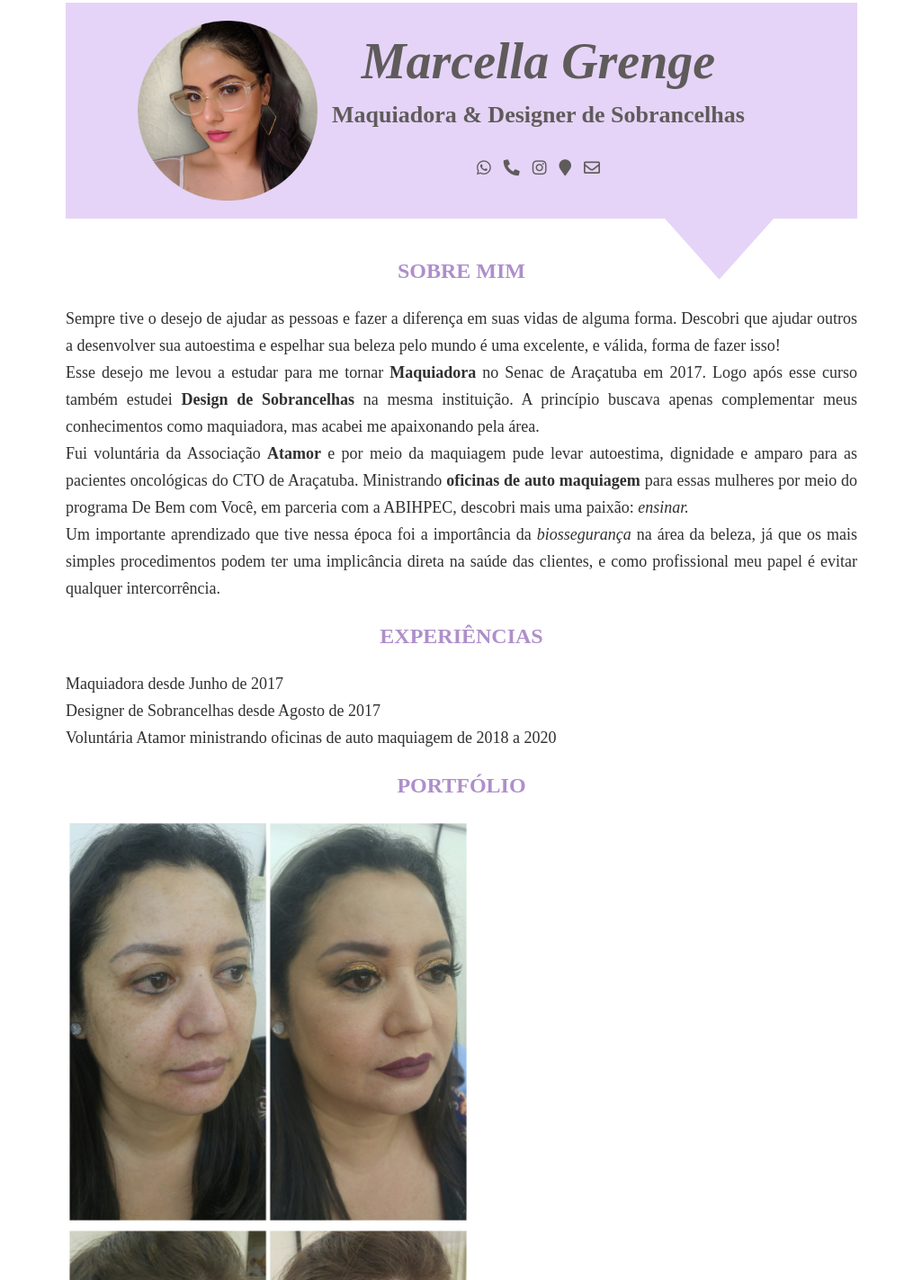
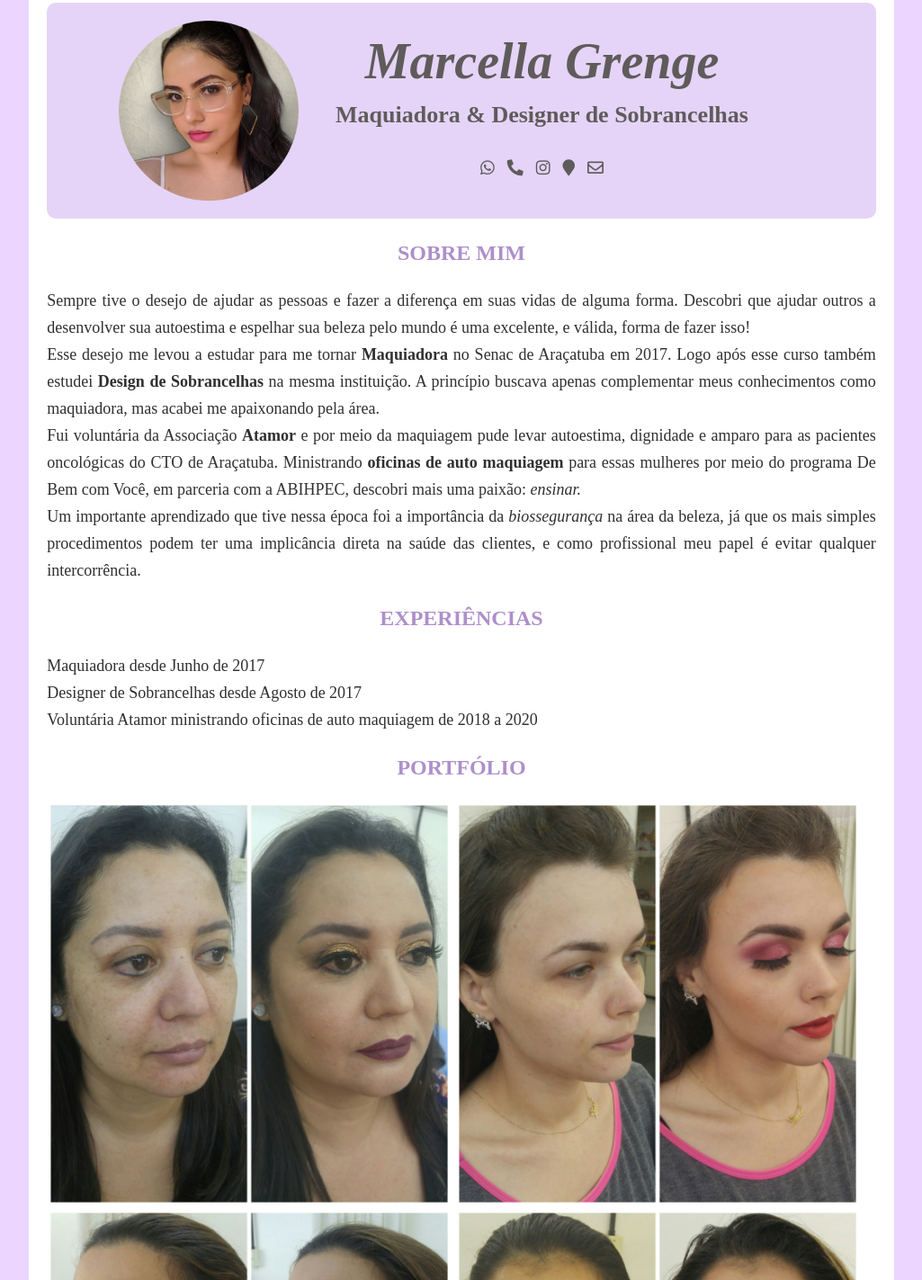
Before and after one commit to mgrenge/pagina-pessoal, a plain HTML site: page index.html in a window 1280 px wide. Shown: the part 137-1560 px from the top of the page at 90% size, without its empty margins (127-1152 px from the left). Drawn offline with Linux system fonts and the light colour scheme; a web font is replaced by a local one.

Commit message:
Adiciona cor no background e sgv da div topo

```diff
--- a/css/style.css
+++ b/css/style.css
@@ -1,39 +1,28 @@
 * {
-    font-family: 'Arbutus-Slab';
+  font-family: "Arbutus-Slab";
 }
 
 body {
-    color:#303030;
-    padding: 140px 200px;
+  color: #303030;
+  background-color: #ecd6ff;
 }
 
-.custom-shape-divider-bottom-1644327545 {
-    position: absolute;
-    bottom: 0;
-    left: 0;
-    width: 100%;
-    overflow: hidden;
-    line-height: 0;
-}
-
-.custom-shape-divider-bottom-1644327545 svg {
-    position: relative;
-    display: block;
-    width: calc(165% + 1.3px);
-    height: 150px;
-}
-
-.custom-shape-divider-bottom-1644327545 .shape-fill {
-    fill: #FFFFFF;
+.container {
+  width: 72%;
+  margin: 120px auto;
+  padding: 20px;
+  background-color: #ffffff;
+  border-radius: 10px;
 }
 
 .topo {
-    font-family: 'Mountains-of-Christmas';
-    color:#5f5b5b;
+  font-family: "Mountains-of-Christmas";
+  color: #5f5b5b;
   padding: 20px;
   background-color: #e5d4f7;
   position: relative;
-    height: 350px;
+  height: 200px;
+  border-radius: 10px;
 }
 
 .topo figure {
@@ -44,13 +33,13 @@ body {
 
 .avatar {
   width: 200px;
-    display:inline-block;
+  display: inline-block;
   padding: 0px 60px;
 }
 
 .texto {
-    font-family: 'Mountains-of-Christmas';
-    display:inline-block;
+  font-family: "Mountains-of-Christmas";
+  display: inline-block;
   width: 79.4%;
   position: relative;
   text-align: center;
@@ -71,33 +60,28 @@ body {
   padding: 5px;
 }
 
-.container {
-    position: relative;
-    top: -130px;
-}
-
 h3 {
-    color:#ae8fca;
+  color: #ae8fca;
   font-size: 24px;
-    font-family: 'Mountains-of-Christmas';
-    text-transform:uppercase;
+  font-family: "Mountains-of-Christmas";
+  text-transform: uppercase;
   padding: 26px;
   text-align: center;
 }
 
 p span {
-    font-weight:bold;
+  font-weight: bold;
   font-size: 18px;
 }
 
 p {
-    text-align:justify;
+  text-align: justify;
   font-size: 18px;
-    line-height:30px;
+  line-height: 30px;
 }
 
 li {
-    line-height:30px;
+  line-height: 30px;
   font-size: 18px;
 }
 
@@ -125,6 +109,16 @@ img {
   position: absolute;
   pointer-events: none;
   mix-blend-mode: overlay;
-    background: -webkit-radial-gradient(50% 50%, circle closest-corner, rgba(168, 223, 193, 0.4) 1, rgba(183, 196, 200, 0.2));
-    background: radial-gradient(50% 50%, circle closest-corner, rgba(168, 223, 193, 0.4) 1, rgba(183, 196, 200, 0.2));
+  background: -webkit-radial-gradient(
+    50% 50%,
+    circle closest-corner,
+    rgba(168, 223, 193, 0.4) 1,
+    rgba(183, 196, 200, 0.2)
+  );
+  background: radial-gradient(
+    50% 50%,
+    circle closest-corner,
+    rgba(168, 223, 193, 0.4) 1,
+    rgba(183, 196, 200, 0.2)
+  );
 }
--- a/index.html
+++ b/index.html
@@ -1,21 +1,31 @@
 <!DOCTYPE html>
 <html lang="pt-BR">
   <head>
-
-        <meta charset="UTF-8">
+    <meta charset="UTF-8" />
     <title>Marcella Grenge</title>
-        <link rel="stylesheet" href="css/reset.css">
-        <link rel="stylesheet" href="css/style.css">
-        <link href="https://fonts.googleapis.com/css?family=Mountains-of-Christmas|Arbutus-Slab" rel="stylesheet">
-        <link rel="stylesheet" href="https://pro.fontawesome.com/releases/v5.10.0/css/all.css" integrity="sha384-AYmEC3Yw5cVb3ZcuHtOA93w35dYTsvhLPVnYs9eStHfGJvOvKxVfELGroGkvsg+p" crossorigin="anonymous"/>
-
+    <link rel="stylesheet" href="css/reset.css" />
+    <link rel="stylesheet" href="css/style.css" />
+    <link
+      href="https://fonts.googleapis.com/css?family=Mountains-of-Christmas|Arbutus-Slab"
+      rel="stylesheet"
+    />
+    <link
+      rel="stylesheet"
+      href="https://pro.fontawesome.com/releases/v5.10.0/css/all.css"
+      integrity="sha384-AYmEC3Yw5cVb3ZcuHtOA93w35dYTsvhLPVnYs9eStHfGJvOvKxVfELGroGkvsg+p"
+      crossorigin="anonymous"
+    />
   </head>
 
   <body>
-
+    <div class="container">
       <div class="topo">
         <figure>
-                <img class="avatar" src= "img/profile-pic.png" alt="Foto de perfil da Marcella">
+          <img
+            class="avatar"
+            src="img/profile-pic.png"
+            alt="Foto de perfil da Marcella"
+          />
         </figure>
 
         <div class="texto">
@@ -26,58 +36,69 @@
           <p><i class="fab fa-instagram"></i></p>
           <p><i class="fas fa-map-marker"></i></p>
           <p><i class="far fa-envelope"></i></p>
-
+        </div>
       </div>
 
-            <div class="custom-shape-divider-bottom-1644327545">
-                <svg data-name="Layer 1" xmlns="http://www.w3.org/2000/svg" viewBox="0 0 1200 120" preserveAspectRatio="none">
-                    <path d="M649.97 0L599.91 54.12 550.03 0 0 0 0 120 1200 120 1200 0 649.97 0z" class="shape-fill"></path>
-                </svg>
-            </div>
-
-        </div>
-
-        <div class="container">
       <h3>Sobre Mim</h3>
 
-            <p>Sempre tive o desejo de ajudar as pessoas e fazer a diferença em suas vidas de alguma forma. Descobri que ajudar outros a desenvolver sua autoestima e espelhar sua beleza pelo mundo é uma excelente, e válida, forma de fazer isso! </p>
-            <p>Esse desejo me levou a estudar para me tornar <span>Maquiadora</span> no Senac de Araçatuba em 2017. Logo após esse curso também estudei <span>Design de Sobrancelhas</span> na mesma instituição. A princípio buscava apenas complementar meus conhecimentos como maquiadora, mas acabei me apaixonando pela área.</p>
-            <p>Fui voluntária da Associação <span>Atamor</span> e por meio da maquiagem pude levar autoestima, dignidade e amparo para as pacientes oncológicas do CTO de Araçatuba. Ministrando <span>oficinas de auto maquiagem</span> para essas mulheres por meio do programa De Bem com Você, em parceria com a ABIHPEC, descobri mais uma paixão: <em>ensinar.</em></p>
-            <p>Um importante aprendizado que tive nessa época foi a importância da <em>biossegurança</em> na área da beleza, já que os mais simples procedimentos podem ter uma implicância direta na saúde das clientes, e como profissional meu papel é evitar qualquer intercorrência.</p>
-
+      <p>
+        Sempre tive o desejo de ajudar as pessoas e fazer a diferença em suas
+        vidas de alguma forma. Descobri que ajudar outros a desenvolver sua
+        autoestima e espelhar sua beleza pelo mundo é uma excelente, e válida,
+        forma de fazer isso!
+      </p>
+      <p>
+        Esse desejo me levou a estudar para me tornar <span>Maquiadora</span> no
+        Senac de Araçatuba em 2017. Logo após esse curso também estudei
+        <span>Design de Sobrancelhas</span> na mesma instituição. A princípio
+        buscava apenas complementar meus conhecimentos como maquiadora, mas
+        acabei me apaixonando pela área.
+      </p>
+      <p>
+        Fui voluntária da Associação <span>Atamor</span> e por meio da maquiagem
+        pude levar autoestima, dignidade e amparo para as pacientes oncológicas
+        do CTO de Araçatuba. Ministrando
+        <span>oficinas de auto maquiagem</span> para essas mulheres por meio do
+        programa De Bem com Você, em parceria com a ABIHPEC, descobri mais uma
+        paixão: <em>ensinar.</em>
+      </p>
+      <p>
+        Um importante aprendizado que tive nessa época foi a importância da
+        <em>biossegurança</em> na área da beleza, já que os mais simples
+        procedimentos podem ter uma implicância direta na saúde das clientes, e
+        como profissional meu papel é evitar qualquer intercorrência.
+      </p>
 
       <h3>Experiências</h3>
 
       <ul>
         <li>Maquiadora desde Junho de 2017</li>
         <li>Designer de Sobrancelhas desde Agosto de 2017</li>
-                <li>Voluntária Atamor ministrando oficinas de auto maquiagem de 2018 a 2020</li>
+        <li>
+          Voluntária Atamor ministrando oficinas de auto maquiagem de 2018 a
+          2020
+        </li>
       </ul>
 
       <h3>Portfólio</h3>
 
       <div class="portfolio">
         <figure class="filter">
-                     <img src="img/06.21.jpg" alt="Maquiagem feita por Marcella">
+          <img src="img/06.21.jpg" alt="Maquiagem feita por Marcella" />
         </figure>
 
         <figure class="filter">
-                    <img src="img/05.24.jpg" alt="Maquiagem feita por Marcella">
+          <img src="img/05.24.jpg" alt="Maquiagem feita por Marcella" />
         </figure>
 
         <figure class="filter">
-                    <img src="img/05.17 (2).jpg" alt="Maquiagem feita por Marcella">
+          <img src="img/05.17 (2).jpg" alt="Maquiagem feita por Marcella" />
         </figure>
 
         <figure class="filter">
-                    <img src="img/04.19 (2).jpg" alt="Maquiagem feita por Marcella">
+          <img src="img/04.19 (2).jpg" alt="Maquiagem feita por Marcella" />
         </figure>
-
       </div>
-
     </div>
-
-
-
   </body>
 </html>
```
Also changed, not shown: 1 other file. Lines whose indentation alone changed are shown as unchanged.
